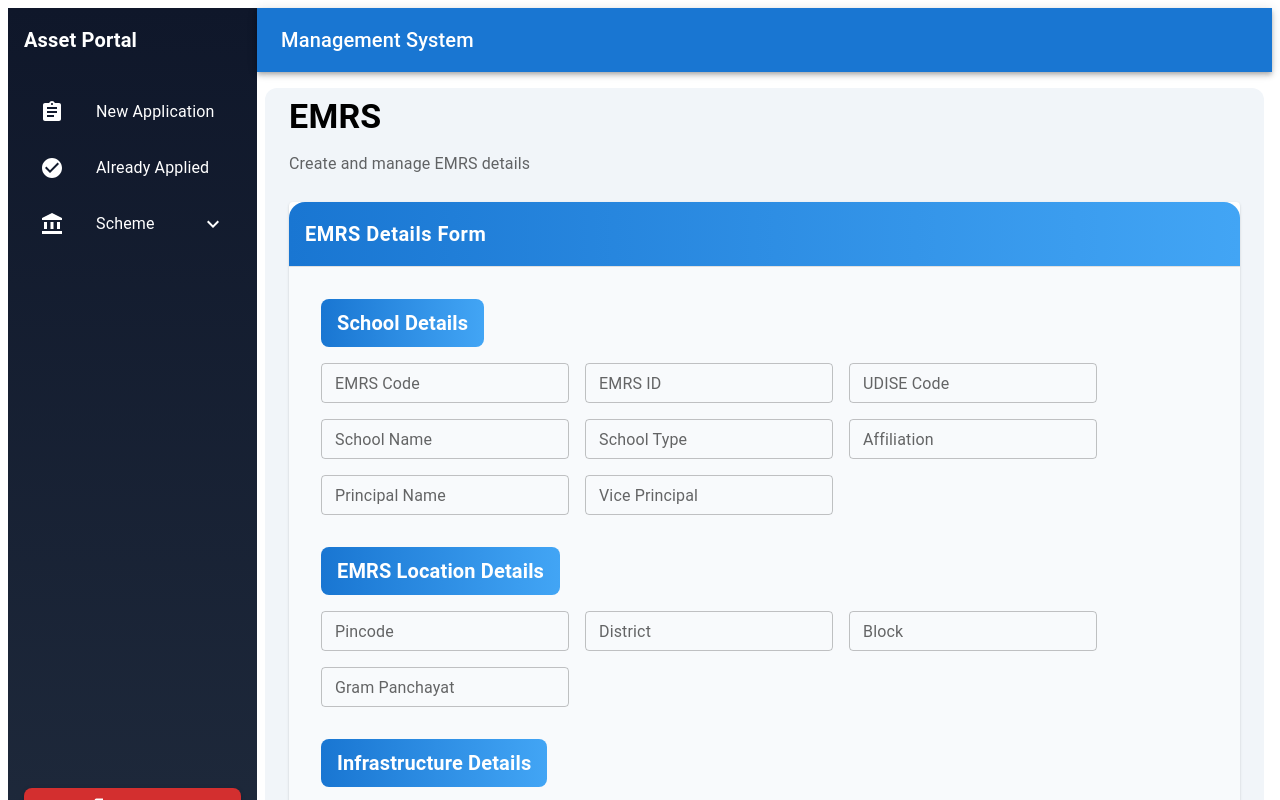
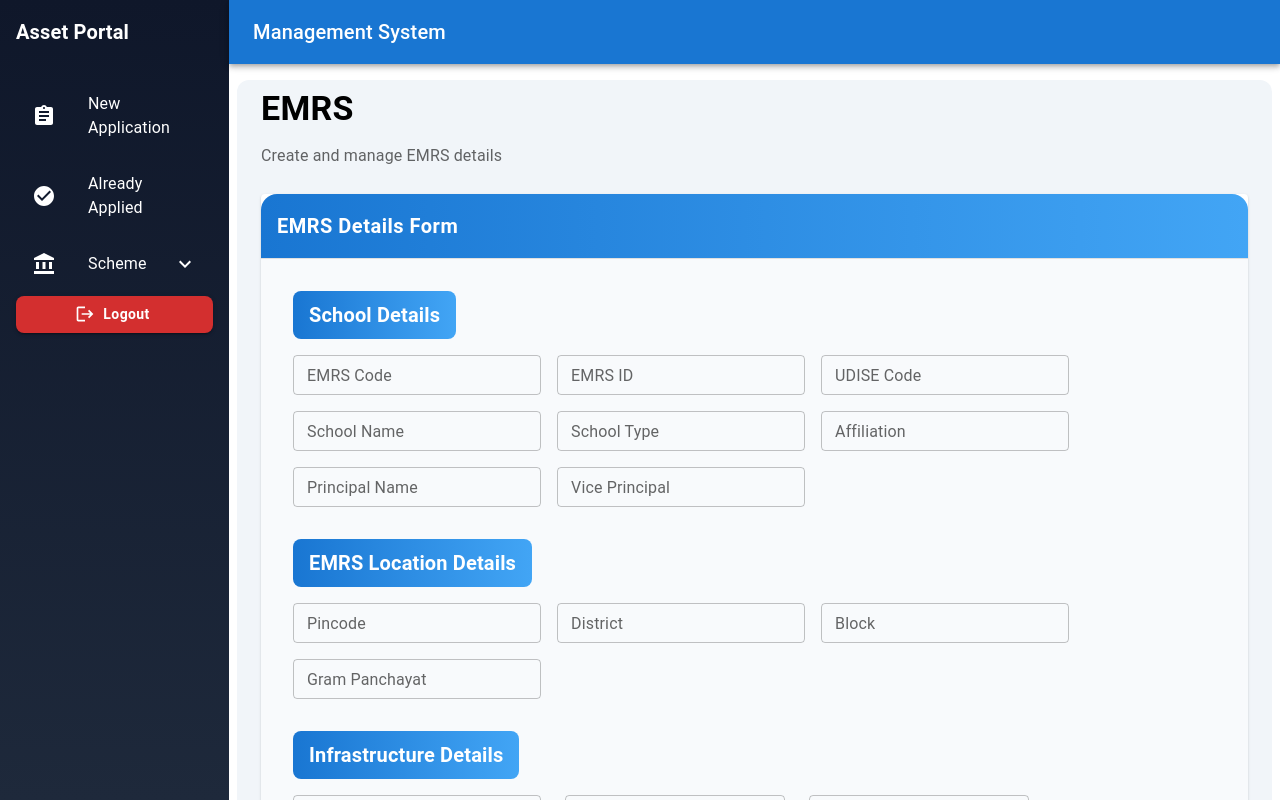
Before and after one commit to dipadeka/Asset_Tracking, a React (Vite) app: page /dashboard/EMRS in a window 1280 px wide. Shown: the top 800 px of the page. Built offline with nearby package versions, Linux system fonts and the light colour scheme.

Commit message:
update: style chnages

```diff
--- a/index.html
+++ b/index.html
@@ -1,13 +1,22 @@
 <!doctype html>
 <html lang="en">
+
 <head>
   <meta charset="UTF-8" />
   <link rel="icon" type="image/svg+xml" href="/vite.svg" />
   <meta name="viewport" content="width=device-width, initial-scale=1.0" />
   <title>vite-project</title>
+  <style>
+    * {
+      margin: 0;
+      padding: 0;
+      box-sizing: border-box;
+    }
+  </style>
 </head>
 <body>
   <div id="root"></div>
   <script type="module" src="/src/main.jsx"></script>
 </body>
+
 </html>
--- a/src/App.jsx
+++ b/src/App.jsx
@@ -10,8 +10,6 @@ import AlreadyApplied from "./pages/submitted-application/AlreadyApplied";
 import EMRSForm from "./pages/EMRSForm";
 
 function App() {
-
-
   return (
     <>
       {/* <Login /> */}
@@ -31,9 +29,7 @@ function App() {
             <Route path="new" element={<NewApplication />} />
             <Route path="applied" element={<AlreadyApplied />} />
             <Route path="EMRS" element={<EMRSForm />} />
-
           </Route>
-
         </Routes>
       </BrowserRouter>
     </>
--- a/src/components/layouts/header/Sidebar.jsx
+++ b/src/components/layouts/header/Sidebar.jsx
@@ -42,8 +42,8 @@ const Sidebar = () => {
         color: "#fff",
         display: "flex",
         flexDirection: "column",
-        justifyContent: "space-between",
         p: 2,
+        m:0
       }}
     >
       {/* TOP SECTION */}
```
Lines whose indentation alone changed are shown as unchanged.
